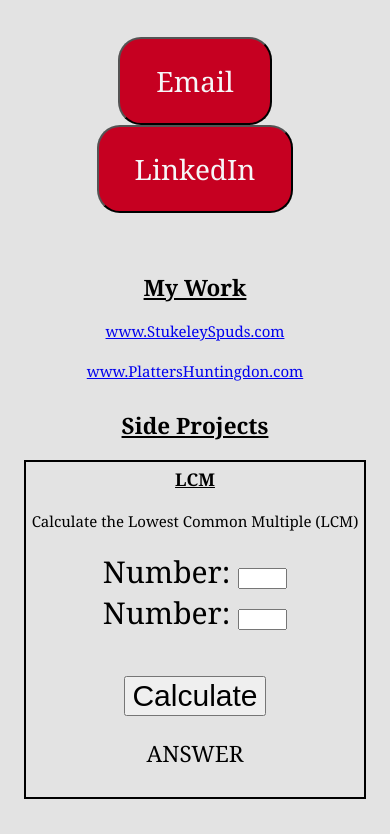
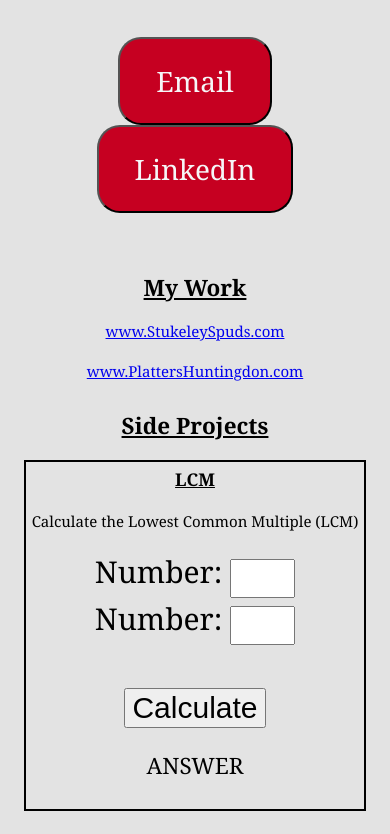
Before and after one commit to IsaacOldwood/IsaacOldwood.github.io, a plain HTML site: page index.html in a window 390 px wide. Shown: the part 1185-2019 px from the top of the page. Drawn offline with Linux system fonts and the light colour scheme.

Commit message:
Text box responsive

```diff
--- a/css/main.css
+++ b/css/main.css
@@ -121,6 +121,11 @@ p {
     .LCM {
         max-width: 90%;
     }
+
+    input {
+        box-sizing: border-box;
+        padding: 10px;
+    }
 }
 
 @media only screen and (max-device-width: 450px) {
```
